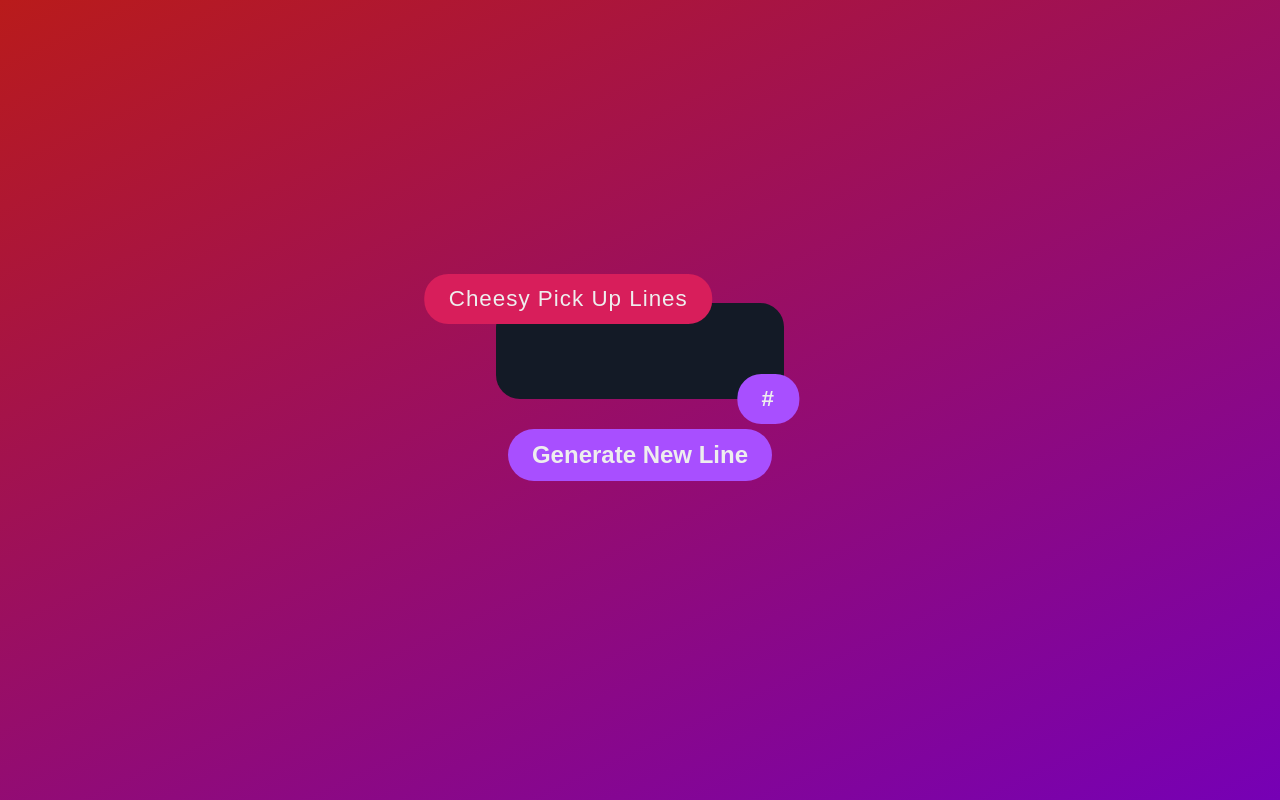
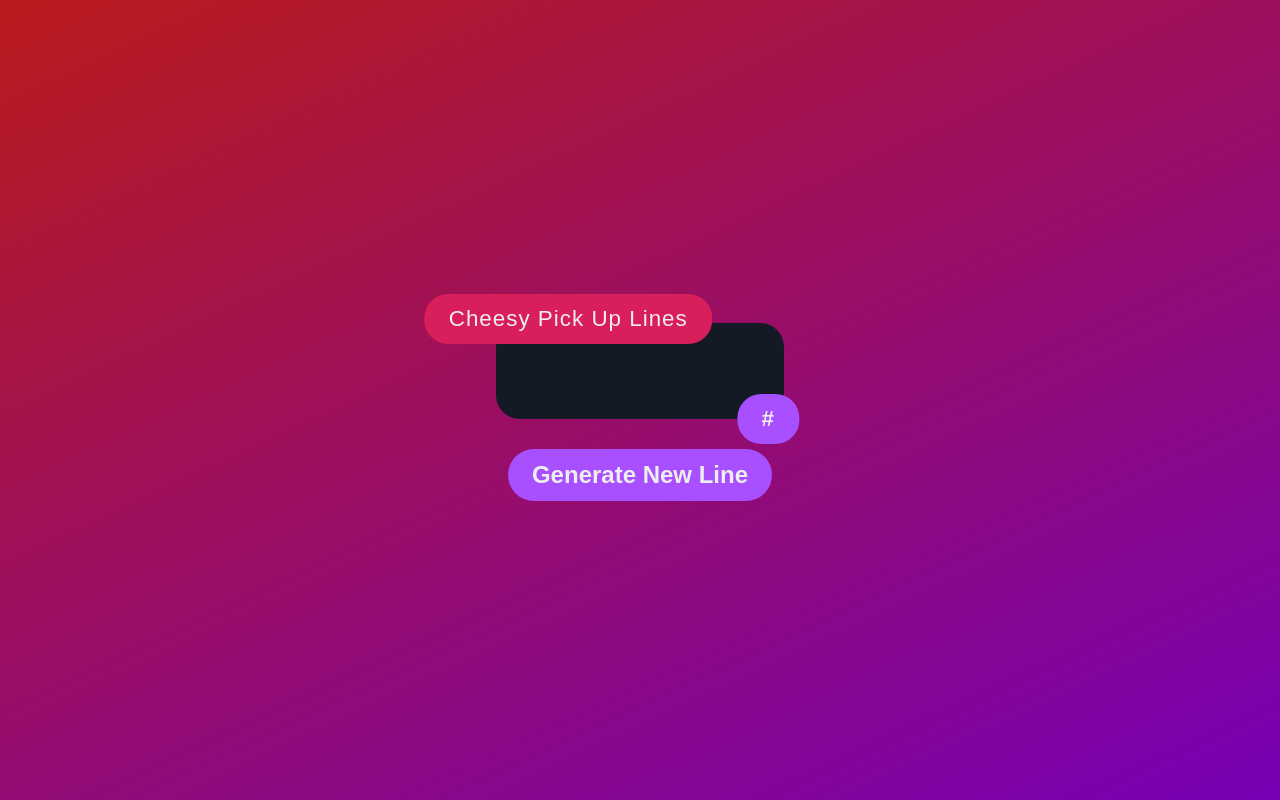
Before and after one commit to psychonautweb/cheesy-pickup-lines, a React (Create React App) app: page / in a window 1280 px wide. Built offline with nearby package versions, Linux system fonts and the light colour scheme; no server answers.

Commit message:
Update index.css

```diff
--- a/src/index.css
+++ b/src/index.css
@@ -1,7 +1,4 @@
 :root {
-    height: 100%;
-    overflow: hidden;
-
     --primary: #A84fff;
     --secondary: #d81e5b;
     --dark: #131a26;
@@ -19,6 +16,10 @@
     font-family: var(--font);
 }
 
+html {
+    height: 100%;
+}
+
 body {
     display: flex;
     flex-direction: column;
@@ -28,7 +29,6 @@ body {
     padding: 1rem;
     background: linear-gradient(155deg, rgba(185, 27, 27, 1) 0%, rgb(118 0 181) 100%);
     overflow: hidden;
-    max-height: 95%;
     width: 100%;
     height: 100%;
 }
```
